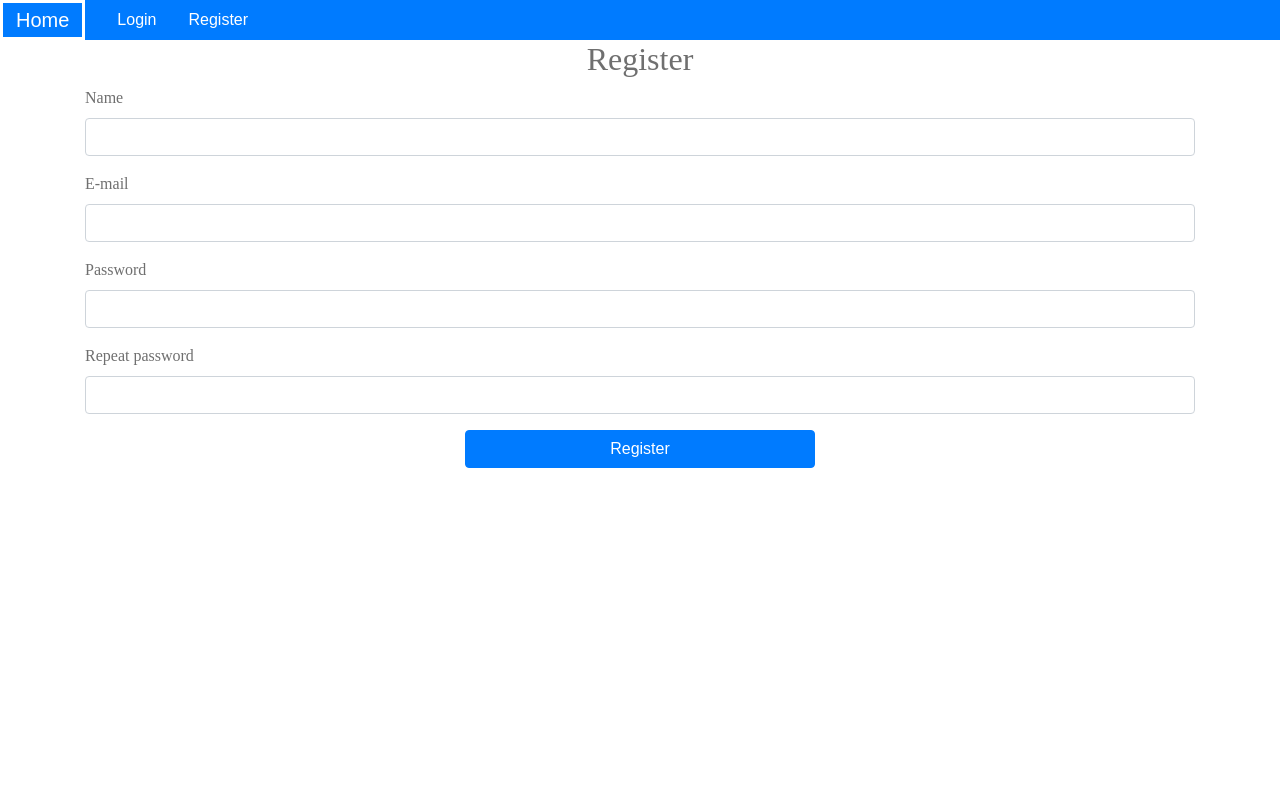
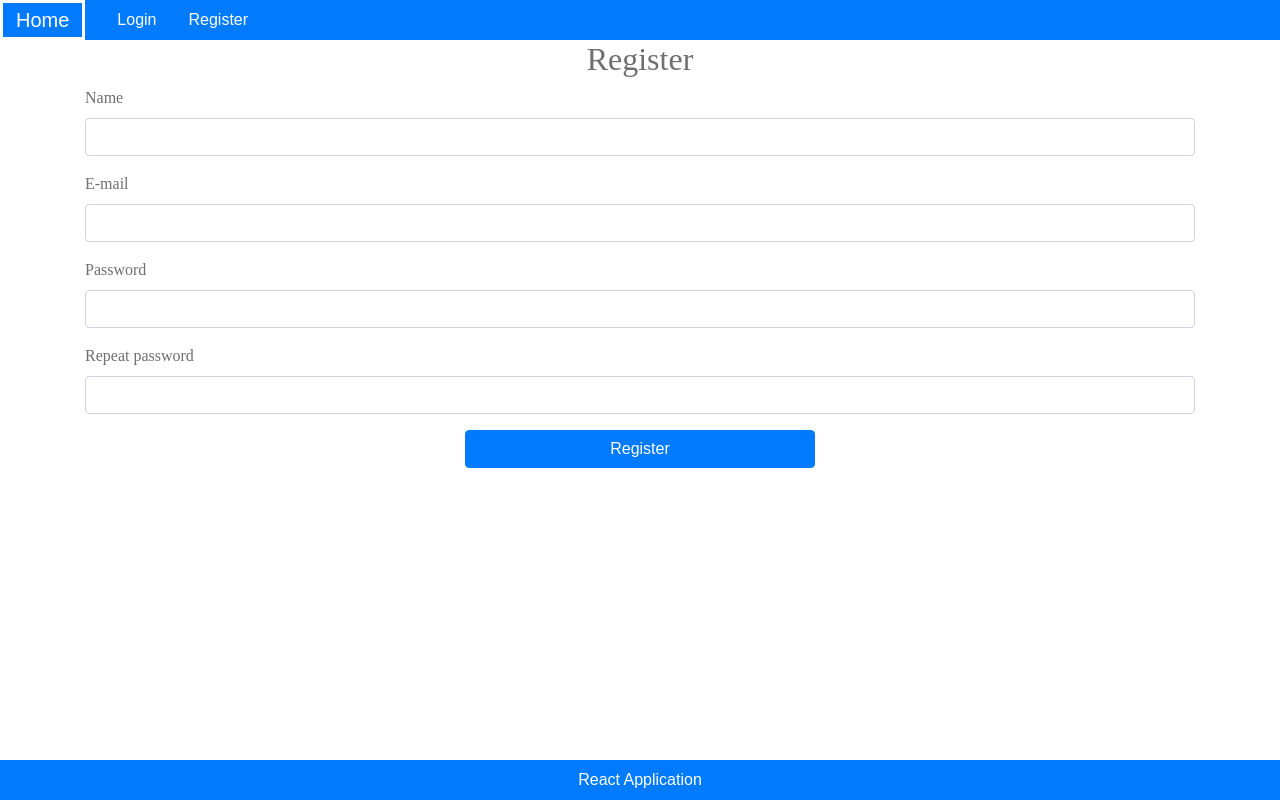
Before and after one commit to AlexMihov96/React-Quickstart, a React (Create React App) app in the folder app/: page /register in a window 1280 px wide. Built offline with nearby package versions, Linux system fonts and the light colour scheme.

Commit message:
Footer and NotFound Components added

```diff
--- a/app/src/App.js
+++ b/app/src/App.js
@@ -6,6 +6,8 @@ import Login from './components/auth/Login'
 import Home from './components/Home'
 import { connect } from 'react-redux'
 import { logoutAction } from './core/store/actions/authActions'
+import Footer from "./components/shared/Footer"
+import NothingFound from "./components/shared/NothingFound"
 
 class App extends Component {
     constructor(props) {
@@ -28,10 +30,10 @@ class App extends Component {
                         <Route exact path="/" component={Home}/>
                         <Route path="/login" component={Login}/>
                         <Route path="/register" component={Register}/>
-                        {/*<Route component={NotFound} />*/}
+                        <Route component={NothingFound} />
                     </Switch>
                 </div>
-                {/*The place to import our Footer*/}
+                <Footer/>
             </div>
         )
     }
--- /dev/null
+++ b/app/src/components/shared/Footer.jsx
@@ -0,0 +1,13 @@
+import React, { Component } from 'react'
+
+export default class Footer extends Component {
+    render() {
+        return (
+            <footer className="footer">
+                <div className="container">
+                    <div>React Application</div>
+                </div>
+            </footer>
+        )
+    }
+}
--- /dev/null
+++ b/app/src/components/shared/NothingFound.jsx
@@ -0,0 +1,15 @@
+import React, { Component } from 'react'
+
+export default class NotFound extends Component {
+    render() {
+        return (
+            <div className="col-sm-12">
+                <div className="text-center">
+                    <div className="text-format-large">
+                        Oops! Page Not Found
+                    </div>
+                </div>
+            </div>
+        )
+    }
+}
--- a/app/src/index.js
+++ b/app/src/index.js
@@ -1,8 +1,8 @@
 import React from 'react'
 import ReactDOM from 'react-dom'
 import App from './App'
-import './bootstrap.min.css'
-import './index.css'
+import './styles/bootstrap.min.css'
+import './styles/index.css'
 import { BrowserRouter as Router } from 'react-router-dom'
 import { Provider } from 'react-redux'
 import registerServiceWorker from './registerServiceWorker'
--- a/app/src/index.css
+++ b/app/src/styles/index.css
@@ -32,3 +32,13 @@ body {
     color: #6f6f6f;
     font-family: "Yu Gothic UI Semibold";
 }
+
+.footer {
+    background: #007BFF;
+    padding: 8px;
+    color: #ffffff;
+    text-align: center;
+    bottom: 0px;
+    position: fixed;
+    width: 100%;
+}
```
Also changed, not shown: app/src/styles/bootstrap.min.css (renamed from app/src/bootstrap.min.css).
